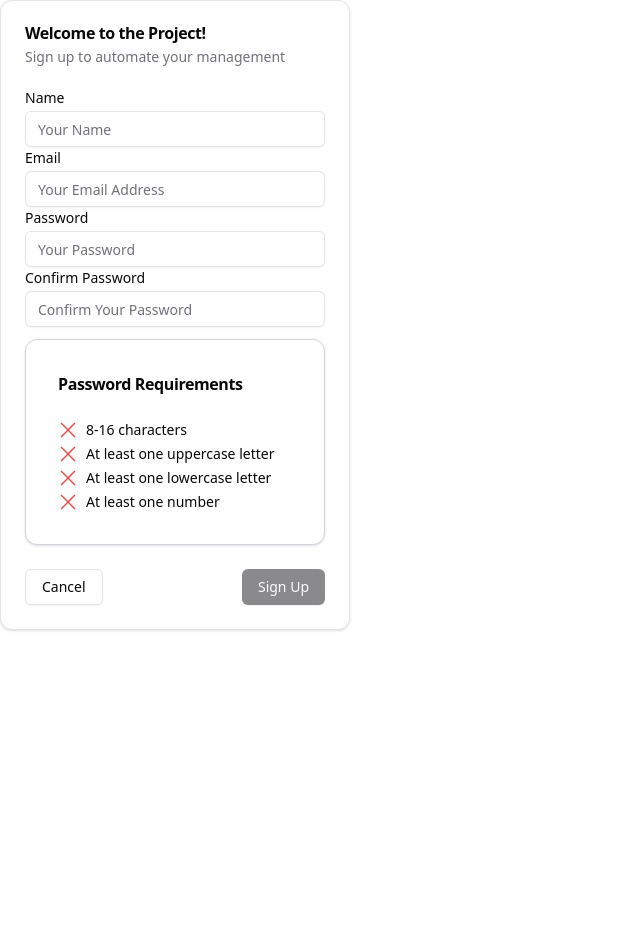
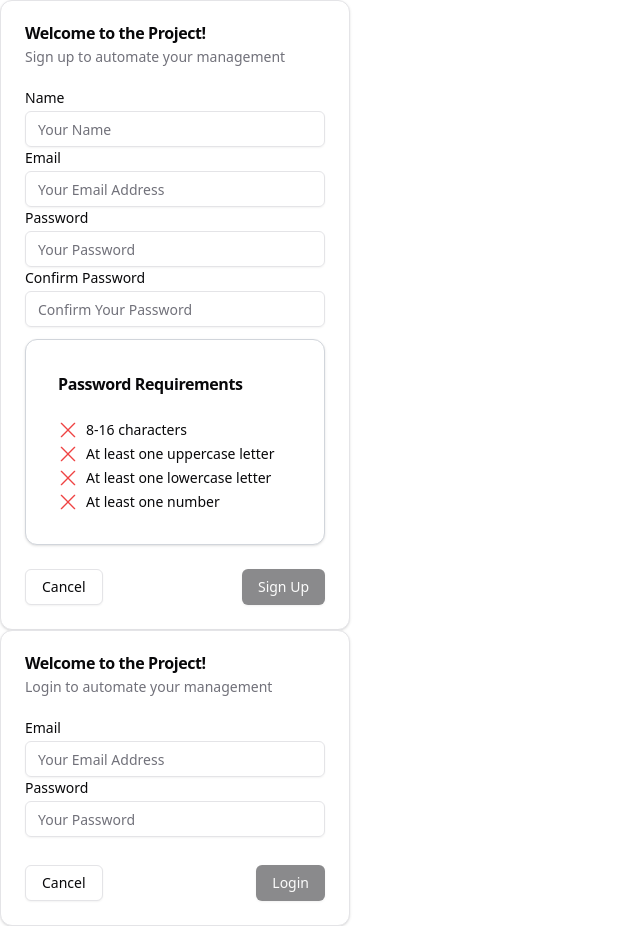
Before and after one commit to Sadman-Arif-Wamim/Project-Management-Tool, a React (Vite) app in the folder frontend/: page / in a window 1280 px wide. Shown: the whole page, without its empty margins (0-640 px from the left). Before the commit the page ends 800 px from the top, so only its background shows below. Built offline with nearby package versions, Linux system fonts and the light colour scheme.

Commit message:
Added Login Form

```diff
--- a/frontend/src/App.tsx
+++ b/frontend/src/App.tsx
@@ -1,11 +1,12 @@
 import { SignUp } from "./components/custom/signup";
-
+import { Login } from "./components/custom/login";
 function App() {
 
 
   return (
     <>
       <SignUp/>
+      <Login/>
     </>
   );
 }
--- /dev/null
+++ b/frontend/src/components/custom/login.tsx
@@ -0,0 +1,85 @@
+import { useState } from 'react';
+
+import { Button } from "@/components/ui/button"
+import {
+    Card,
+    CardContent,
+    CardDescription,
+    CardFooter,
+    CardHeader,
+    CardTitle,
+} from "@/components/ui/card"
+import { Input } from "@/components/ui/input"
+import { Label } from "@/components/ui/label"
+
+export function Login(){
+    const [email, setEmail] = useState<string>("");
+    const [password, setPassword] = useState<string>("");
+    const [isEmailValid, setIsEmailValid] = useState<boolean>(true);
+
+    const validateEmail = (email: string): void => {
+        const emailRegex = /^[^\s@]+@[^\s@]+\.[^\s@]+$/;
+        setIsEmailValid(emailRegex.test(email));
+    };
+
+    const handleEmailChange = (e: React.ChangeEvent<HTMLInputElement>): void => {
+        setEmail(e.target.value);
+        validateEmail(e.target.value);
+    };
+
+    const handlePasswordChange = (e: React.ChangeEvent<HTMLInputElement>): void => {
+        setPassword(e.target.value);
+    };
+
+    return (
+        <Card className="w-[350px]">
+            <CardHeader>
+                <CardTitle>Welcome to the Project!</CardTitle>
+                <CardDescription>Login to automate your management</CardDescription>
+            </CardHeader>
+            <CardContent>
+                <form>
+                    <div className="grid w-full items-center gap-4">
+                        <div className="flex flex-col space-y-1.5 mb-1">
+                            <Label htmlFor="email">Email</Label>
+                            <Input
+                                id="email"
+                                placeholder="Your Email Address"
+                                type="email"
+                                value={email}
+                                onChange={handleEmailChange}
+                                className={`${isEmailValid ? "" : "border-red-500"}`}
+                            />
+                            {!isEmailValid && (
+                                <p className="text-red-500 text-sm">Please enter a valid email address.</p>
+                            )}
+                        </div>
+                    </div>
+                    <div className="grid w-full items-center gap-4">
+                        <div className="flex flex-col space-y-1.5 mb-1">
+                            <Label htmlFor="password">Password</Label>
+                            <Input
+                                id="password"
+                                placeholder="Your Password"
+                                type="password"
+                                value={password}
+                                onChange={handlePasswordChange}
+                            />
+                        </div>
+                    </div>
+                </form>
+            </CardContent>
+            <CardFooter className="flex justify-between">
+                <Button variant="outline">Cancel</Button>
+                <Button
+                    disabled={
+                        password == "" ||
+                        email == ""
+                    }
+                >
+                    Login
+                </Button>
+            </CardFooter>
+        </Card>
+    )
+}
```
